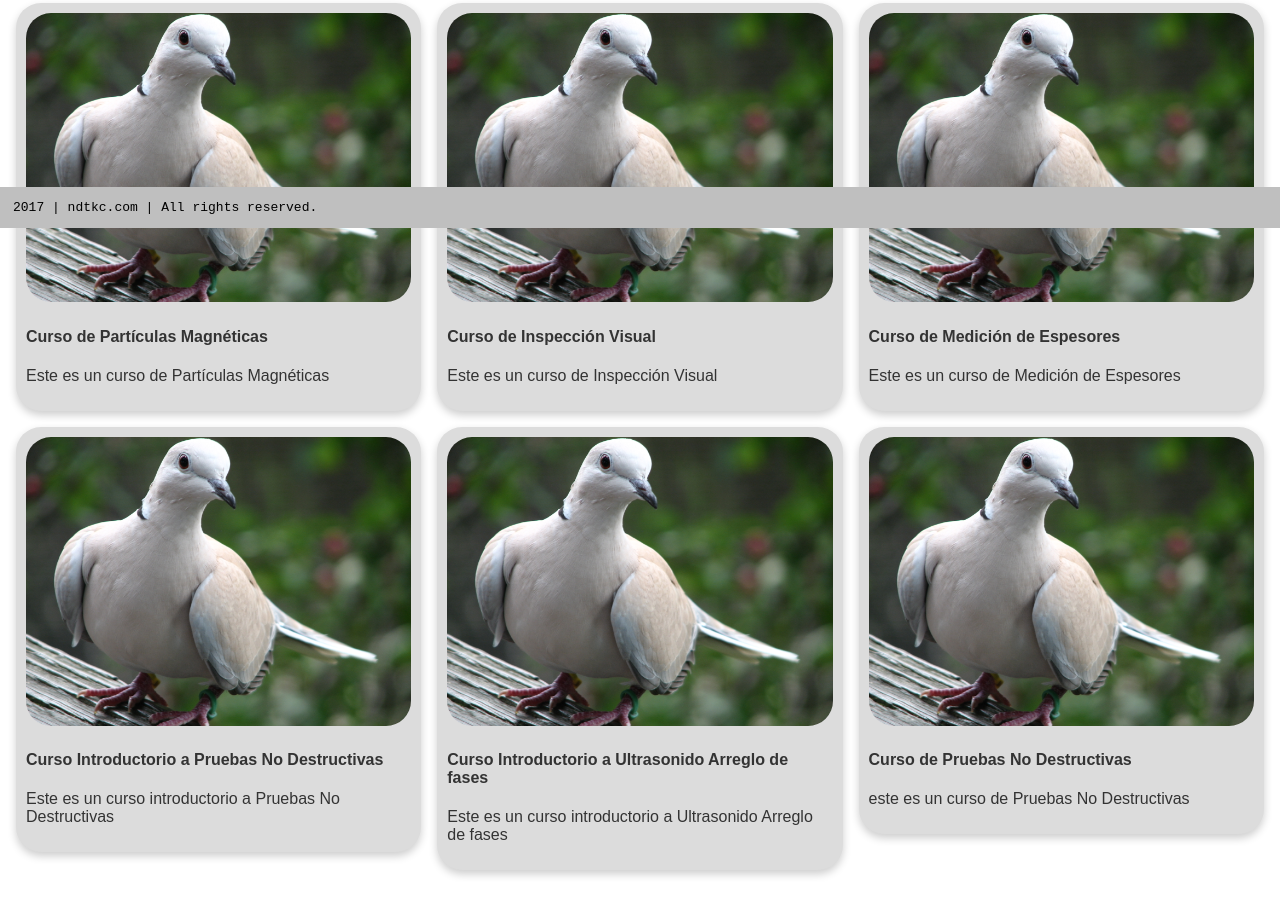
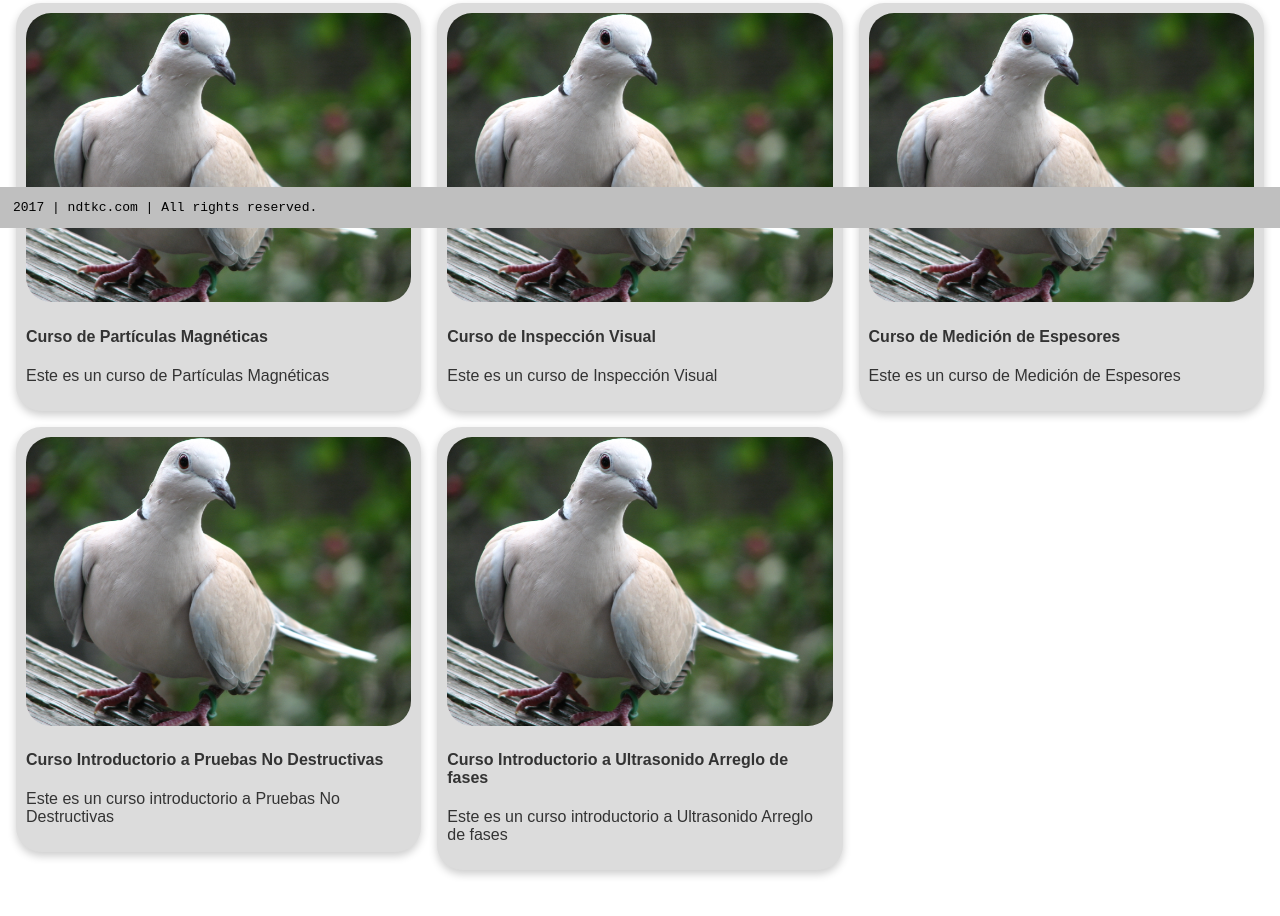
Before and after one commit to Samysuper14/curso-interactivo, a plain HTML site: page index.html in a window 1280 px wide. Shown: the part 572-1488 px from the top of the page. Drawn offline with Linux system fonts and the light colour scheme.

Commit message:
Eliminación de última caja

```diff
--- a/index.html
+++ b/index.html
@@ -98,15 +98,6 @@
                     </div>
                 </a>
             </div>
-            <div class="column curso_pruebasnd">
-                <a href="">
-                    <div class="content">
-                        <img src="paloma_stock.jpg" alt="paloma" class="miniatura">
-                        <h4>Curso de Pruebas No Destructivas</h4>
-                        <p>este es un curso de Pruebas No Destructivas</p>
-                    </div>
-                </a>
-            </div>
         </div>
     </div>
         <br>
```
